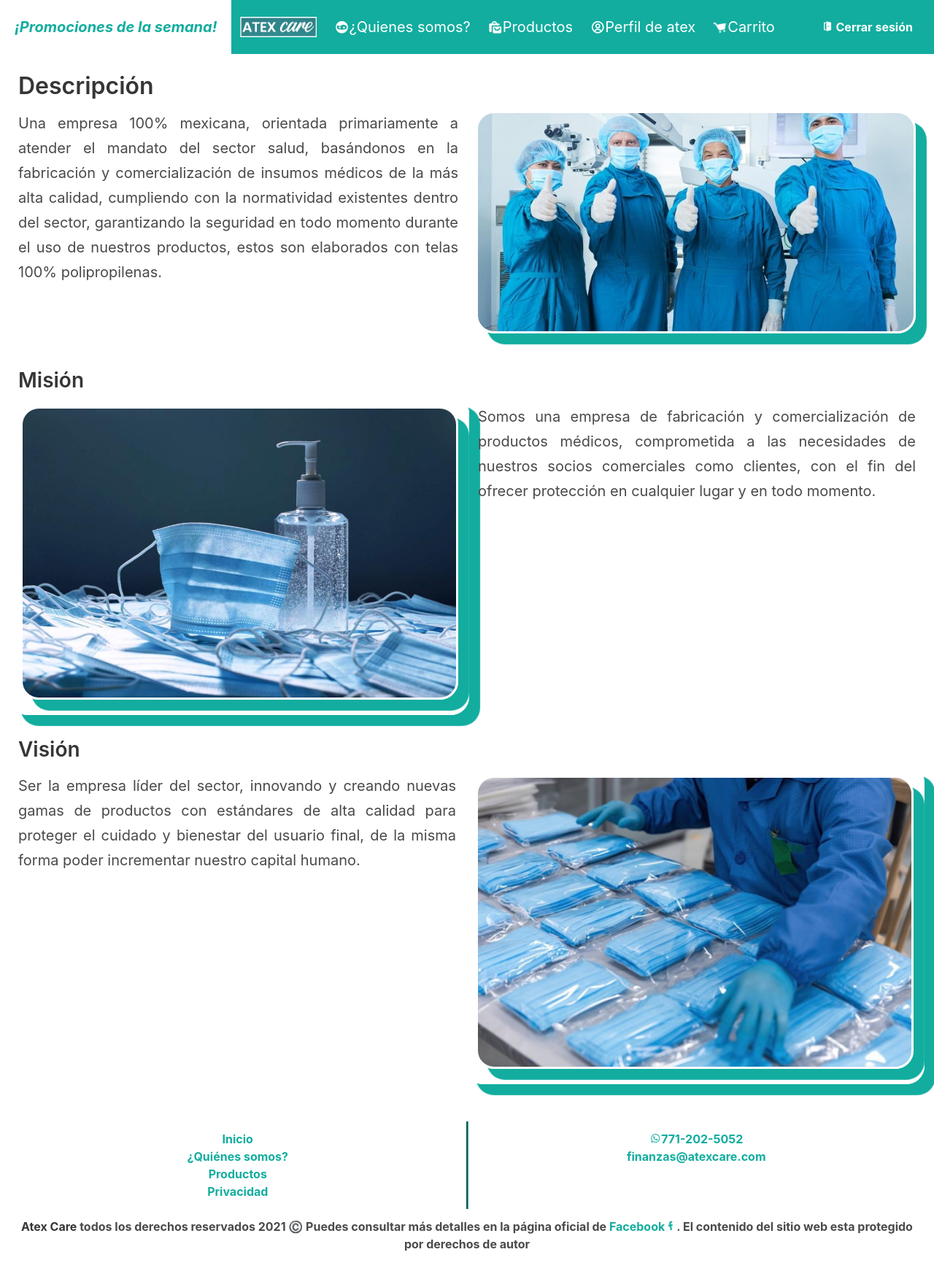
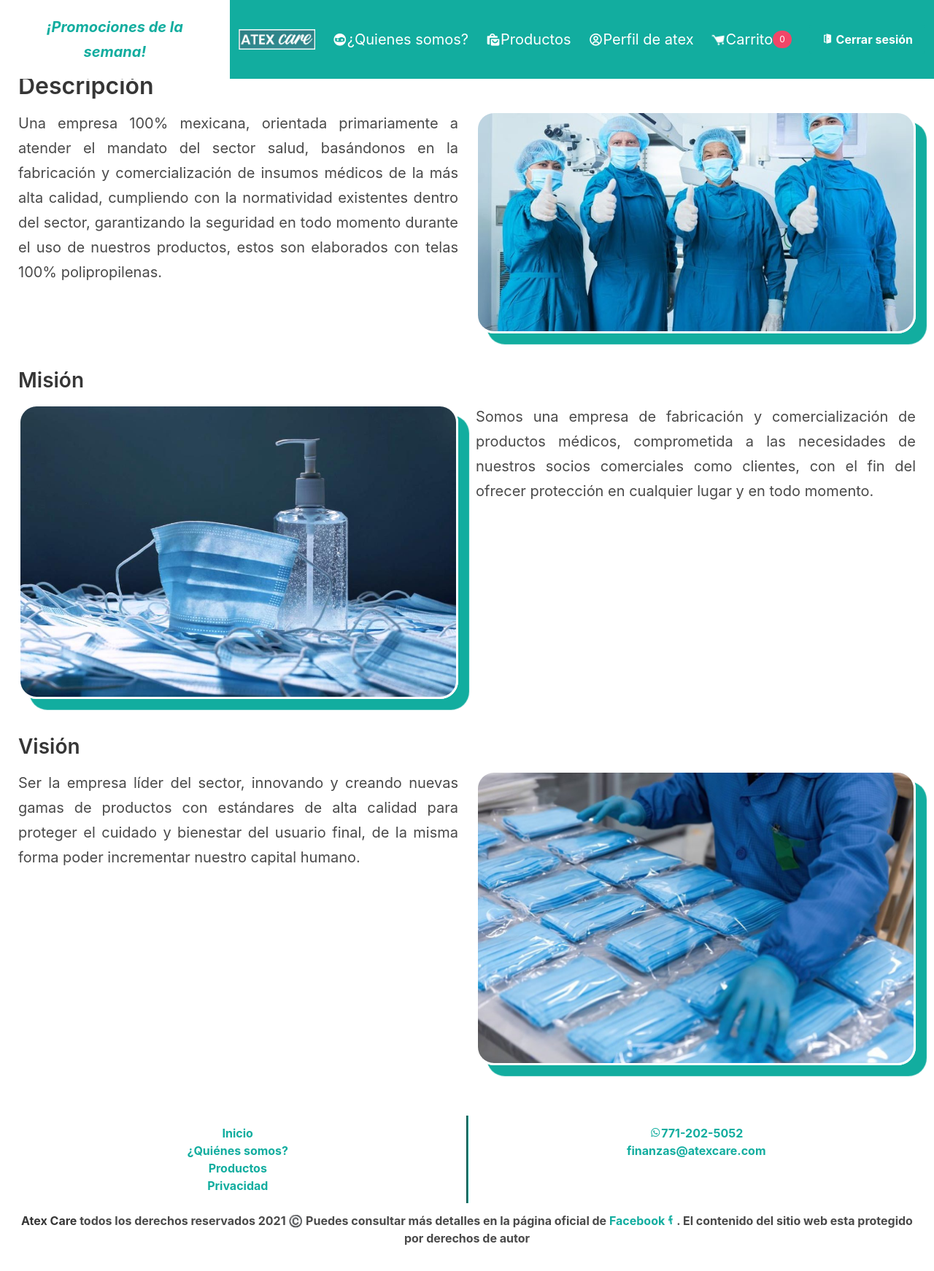
Before and after one commit to JDBanda/AtexCare-Store, a Django app: page /quienes_somos in a window 1280 px wide. Shown: the whole page at 73% size. After the commit the page ends 1707 px from the top, so only its background shows below. Run offline with Django 3.2, Linux system fonts and the light colour scheme; a user stored in the database is signed in; data comes from the database, SQL or seed files in the repository; both versions use the stored data as it was after the commit.

Commit message:
Avisar que tiene productos en carrito

```diff
--- a/atexcare/demo/static/demo/js/menu.js
+++ b/atexcare/demo/static/demo/js/menu.js
@@ -1,4 +1,5 @@
 $(function () {
+    carItems();
     $('#burger').click(function () {
         if ($('#nav-links').attr('class') == 'navbar-menu is-active') {
             $('#nav-links').attr('class', 'navbar-menu');
@@ -7,6 +8,26 @@
             $('#nav-links').attr('class', 'navbar-menu is-active');
             $(this).attr('class', 'navbar-burger is-active')
         }
+    });
 
-    });
+    function notification(obj) {
+        if (obj > 0) {
+            $('.icon').append("<i class='bx bxs-bell-ring bx-tada'></i>");
+        }
+    }
+
+    //Obtener elementos del carrito
+    function carItems() {
+        if ($('.bx-user-circle').parent().attr('href') == '/usuario') {
+            $.ajax({
+                url: '/detalle_carrito/get',
+                type: 'GET',
+                success: function (response) {
+                    var res = response
+                    notification(res.content.obj);
+                    $('#car-items').text(res.content.obj);
+                }
+            });
+        }
+    }
 })
--- a/atexcare/demo/static/demo/styles.css
+++ b/atexcare/demo/static/demo/styles.css
@@ -90,6 +90,12 @@
 
 .navbar.is-primary, .is-primary{
     background-color: var(--color-primary);
+}
+
+.navbar-burger .icon{
+    position: absolute;
+    top: 0px;
+    right: 0px;
 }
 /*-----------------------------------------------Slogan*/
 .container__slogan p{
--- a/atexcare/demo/templates/demo/menu_quienes.html
+++ b/atexcare/demo/templates/demo/menu_quienes.html
@@ -12,12 +12,14 @@
             <a class="navbar-item" href="{% url 'index' %}">
                 {% load static %}
                 <img src="{% static 'demo/img/logo-texto.png' %}">
-
             </a>
             <a role="button" class="navbar-burger" id="burger">
                 <span aria-hidden="true"></span>
                 <span aria-hidden="true"></span>
                 <span aria-hidden="true"></span>
+                <p class="icon">
+                    <!--Aqui se coloca el icono siempre que enga productos en carrito-->
+                </p>
             </a>
         </div>
 
@@ -37,7 +39,8 @@
                 </a>
 
                 <a href="{% url 'detalle_carrito' %}" class="navbar-item">
-                    <i class='bx bxs-cart bx-tada'></i> Carrito
+                    <i class='bx bxs-cart bx-tada'></i> Carrito <span class="tag is-danger is-rounded"
+                        id="car-items"></span>
                 </a>
                 {% endif %}
 
--- a/atexcare/demo/templates/demo/who.html
+++ b/atexcare/demo/templates/demo/who.html
@@ -28,7 +28,7 @@
         </div>
         <h2>Misión</h2>
         <div class="columns">
-            <div class="column desc__img">
+            <div class="column">
                 {% load static %}
                 <img class="desc__img" src="{% static 'demo/img/2.jpg' %}" alt="quienes_somos">
             </div>
@@ -54,7 +54,7 @@
                     capital
                     humano.</p>
             </div>
-            <div class="column desc__img">
+            <div class="column">
                 {% load static %}
                 <img class="desc__img" src="{% static 'demo/img/3.jpg' %}" alt="quienes_somos">
             </div>
--- a/atexcare/demo/urls.py
+++ b/atexcare/demo/urls.py
@@ -12,6 +12,8 @@
 
     path('detalle_carrito', views.detail_car, name='detalle_carrito'),
     path('detalle_carrito/eliminar', views.delete_car_item, name='eliminarItem'),
+    path('detalle_carrito/get', views.get_car, name='getCar'),
+
 
 
     path('envio', views.sending_info, name='envio'),
--- a/atexcare/demo/views.py
+++ b/atexcare/demo/views.py
@@ -118,10 +118,21 @@
 
 
 def contact_info(request):
-
+    context = {}
     return render(request, 'demo/contact_info.html', context)
 
 # Operaciones en el carrito de compras
+
+
+def get_car(request):
+    cart_count = len(Carrito.objects.filter(
+        usuario=request.user, status=Carrito.ACTIVO))
+    return JsonResponse({
+        'content': {
+            'title': 'Objetos en carrito',
+            'obj': cart_count,
+        }
+    })
 
 
 @login_required(login_url='login')
```
Also changed, not shown: atexcare/db.sqlite3.
